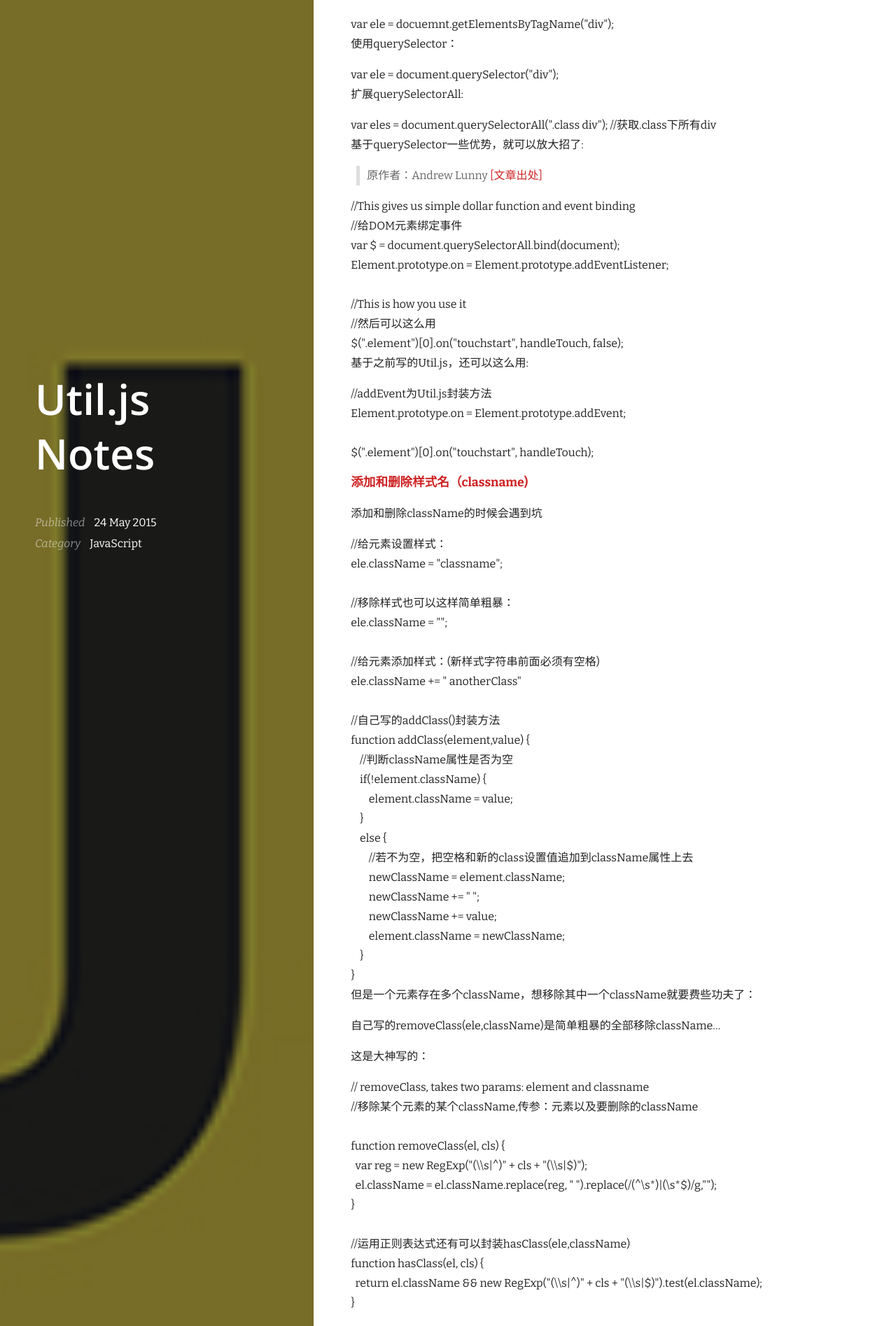
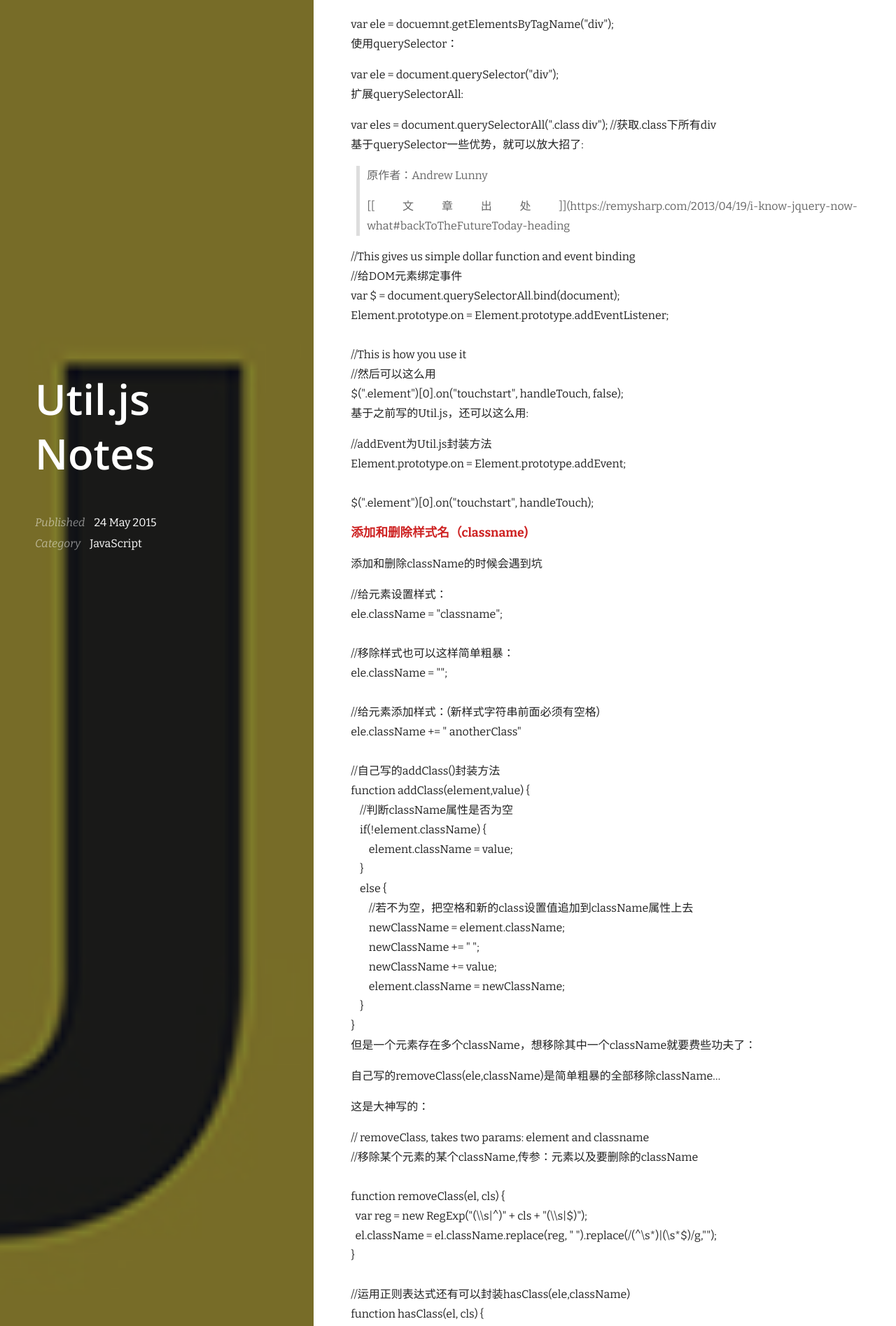
Before and after one commit to ch1oechao/ch1oechao.github.io, a Jekyll site: the page built from _posts/2015-05-24-about-JS-Util.md, in a window 1280 px wide. Shown: the part 1834-3729 px from the top of the page at 70% size. Built offline with Jekyll 4.4.1, drawn with Linux system fonts in a browser that asks for light colours; Markdown is read by kramdown in place of the engine named in the settings; comment, search, counter and statistics services are not loaded.

Commit message:
update content

```diff
--- a/_posts/2015-05-24-about-JS-Util.md
+++ b/_posts/2015-05-24-about-JS-Util.md
@@ -92,9 +92,9 @@ querySelector是个很好的选择，但是为了兼容，在Util.js写$()方法
 
 基于querySelector一些优势，就可以放大招了:
 
-> 原作者：Andrew Lunny [[文章出处]](https://remysharp.com/2013/04/19/i-know-jquery-now-what#backToTheFutureToday-heading)
-
-
+> 原作者：Andrew Lunny
+>
+> [[文章出处]](https://remysharp.com/2013/04/19/i-know-jquery-now-what#backToTheFutureToday-heading
 
     //This gives us simple dollar function and event binding
     //给DOM元素绑定事件
--- a/assets/css/main.css
+++ b/assets/css/main.css
@@ -424,7 +424,7 @@ article a:link,a:visited {
 }
 
 article a:hover,a:active {
-  text-decoration: underline;
+  text-decoration: none;
 }
 
 article b{
```
Also changed, not shown: README.md.
